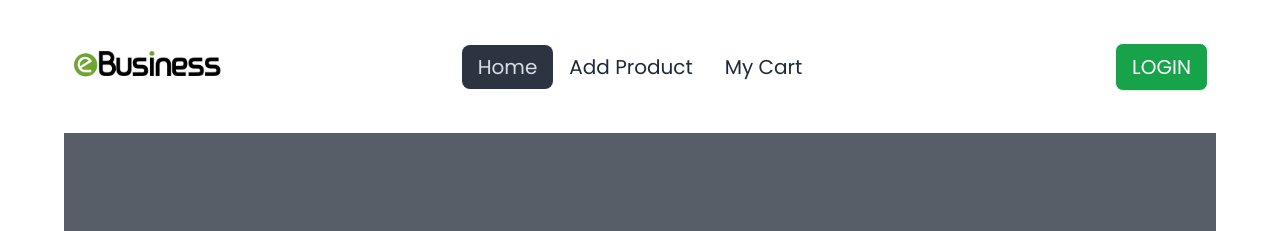
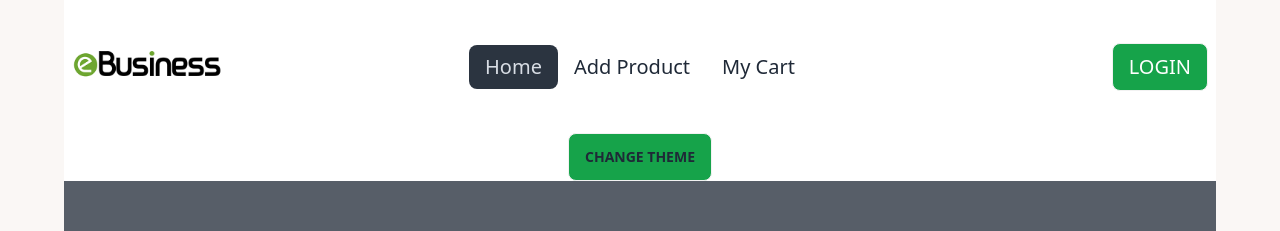
Before and after one commit to SDATTA1986/Brand-Shop-Client, a React (Vite) app: page / in a window 1280 px wide. Shown: the top 231 px of the page. Built offline with nearby package versions, Linux system fonts and the light colour scheme; no server answers.

Commit message:
toggle theme implemented

```diff
--- a/src/Routes/Routes.jsx
+++ b/src/Routes/Routes.jsx
@@ -61,7 +61,7 @@ const router = createBrowserRouter([
             },
             {
                 path: '/register',
-                element: <Register />
+                element: <Register></Register>
 
             }
         ]
--- a/src/components/Home/Home.jsx
+++ b/src/components/Home/Home.jsx
@@ -5,39 +5,47 @@ import Brand from "../Brand/Brand";
 import Services from "../Services/Services";
 import Footer from "../Footer/Footer";
 import ContactUs from "../Contact/ContactUs";
+import { useState } from "react";
 
 
 const Home = () => {
     const brands = useLoaderData();
+    const [theme, setTheme] = useState(true);
+
     return (
+        <html data-theme={theme ? "light" : "valentine"}>
             <div>
                 <Navbar></Navbar>
+                <div className="flex justify-center ">
+                    <button onClick={() => setTheme(!theme)} className="btn bg-green-600 hover:bg-green-700">Change Theme</button>
+                </div>
                 <Banner></Banner>
                 <div>
                     <h2 className="text-5xl text-center mx-auto font-bold  py-4 mt-40 w-[600px] ">OUR BRANDS</h2>
-                <hr className="border border-solid border-black w-[100px] mx-auto"/>
+                    <hr className="border border-solid border-black w-[100px] mx-auto" />
 
                 </div>
-            <div className="mt-[70px] grid grid-cols-3 gap-10">
+                <div className="mt-[70px] grid grid-cols-3 ">
                     {
                         brands && brands?.map(brand => <Brand key={brand.id} brand={brand} ></Brand>)
                     }
                 </div>
                 <div>
                     <h2 className="text-5xl text-center mx-auto font-bold  py-4 mt-40 w-[600px] ">OUR SERVICES</h2>
-                <hr className="border border-solid border-black w-[100px] mx-auto"/>
+                    <hr className="border border-solid border-black w-[100px] mx-auto" />
 
                 </div>
                 <Services></Services>
                 <div>
                     <h2 className="text-5xl text-center mx-auto font-bold  py-4 mt-40 w-[600px] ">CONTACT US</h2>
-                <hr className="border border-solid border-black w-[100px] mx-auto"/>
+                    <hr className="border border-solid border-black w-[100px] mx-auto" />
 
                 </div>
                 <ContactUs></ContactUs>
                 <Footer></Footer>
 
             </div>
+        </html>
     );
 };
 
--- a/src/components/Register/Register.jsx
+++ b/src/components/Register/Register.jsx
@@ -1,6 +1,6 @@
 
 
-import { Link } from "react-router-dom";
+import { Link, useLocation, useNavigate } from "react-router-dom";
 import Navbar from "../Shared/Navbar";
 import { useContext} from "react";
 
@@ -8,7 +8,10 @@ import swal from "sweetalert";
 import {FaGoogle} from 'react-icons/fa';
 import { AuthContext } from "../Providers/AuthProvider";
 
+
 const Register = () => {
+    const location=useLocation();
+    const navigate=useNavigate();
     const { createUser, upProfile } = useContext(AuthContext);
     const regex1 = /^[^A-Z]*$/;
     const regex2 = /^[^\W_]*$/;
@@ -51,6 +54,7 @@ const Register = () => {
                 e.target.name.value = '';
                 e.target.photoURL.value = '';
                 swal("Thank you!", "You have successfully registered!", "success");
+                navigate(location?.state?location.state:'/');
             })
             .catch(error => {
 
--- a/src/components/Shared/Navbar.jsx
+++ b/src/components/Shared/Navbar.jsx
@@ -58,7 +58,7 @@ const Navbar = () => {
                                 </label>
                                 <div className='flex justify-center items-center'>
                                     <h3 className='text-xl '>{user?.displayName}</h3>
-                                    <button onClick={handleLogOut} className="btn bg-yellow-400 hover:bg-sky-400 text-xl">Log Out</button>
+                                    <button onClick={handleLogOut} className="btn bg-green-600 hover:bg-green-700 text-xl">Log Out</button>
                                 </div>
                             </div>
 
--- a/tailwind.config.js
+++ b/tailwind.config.js
@@ -12,4 +12,9 @@ export default {
     },
   },
   plugins: [require("daisyui")],
+  ...{
+    daisyui: {
+      themes: ["cupcake", "dark", "light","valentine"],
+    },
+  },
 }
```
Lines whose indentation alone changed are shown as unchanged.
